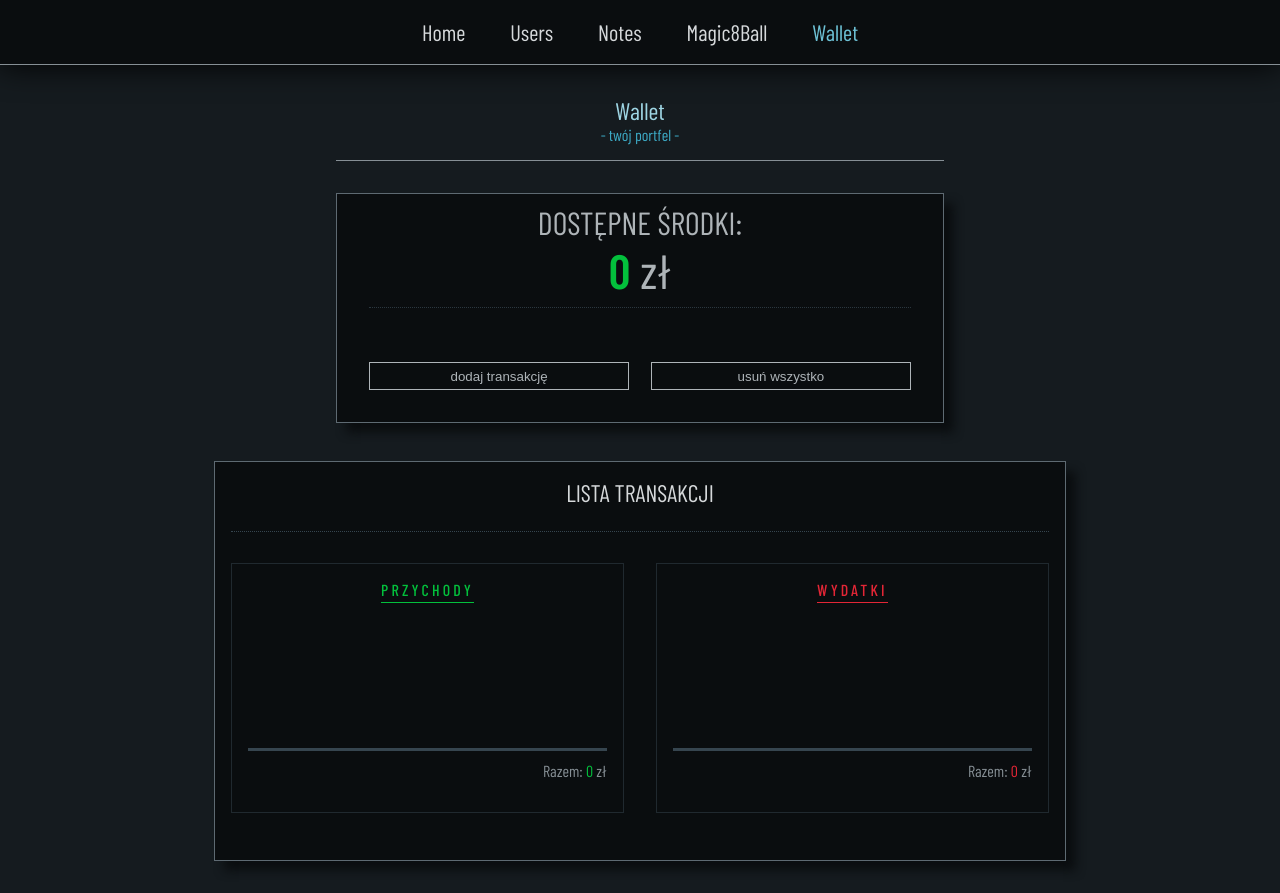
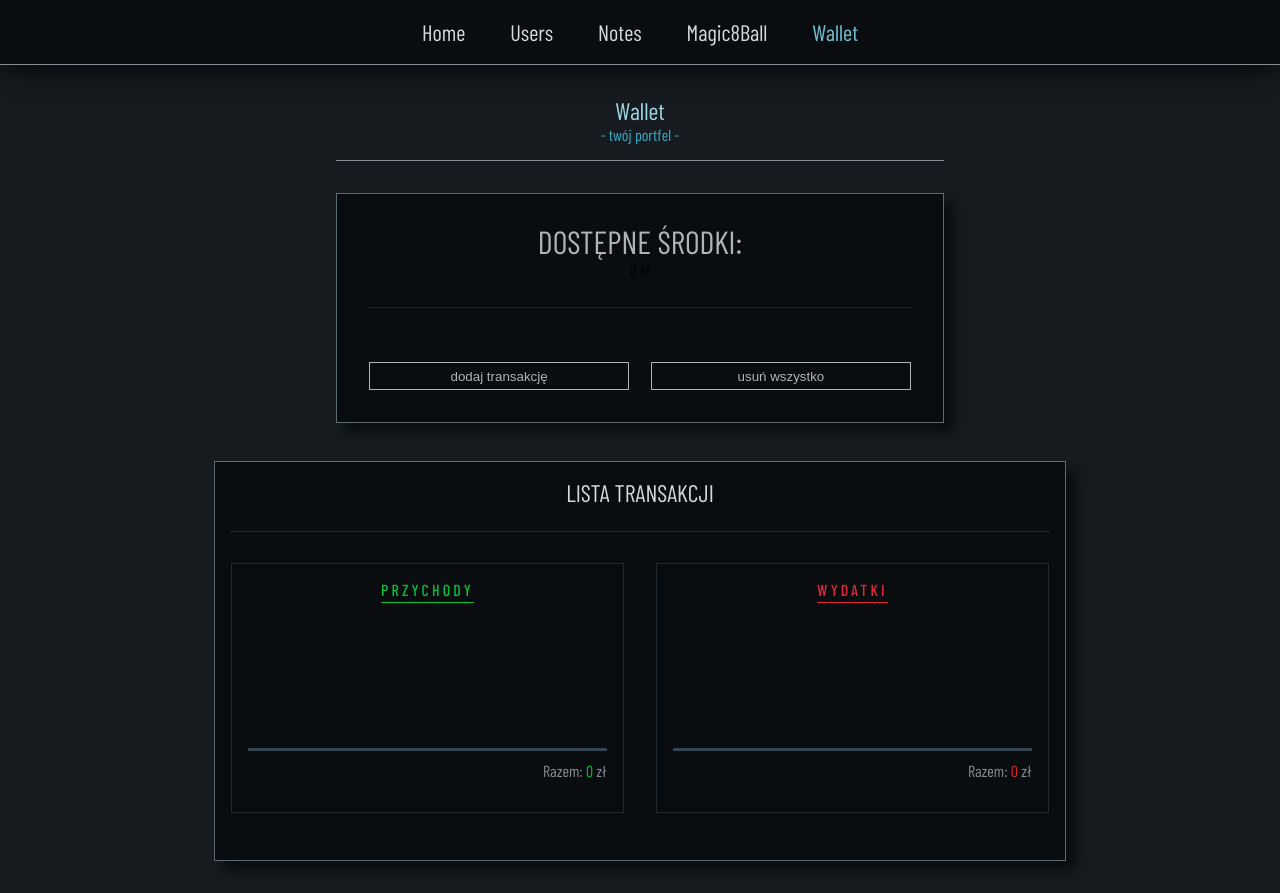
Before and after one commit to Scorpion19702022/SIMPLE_PROJECT_REACT_REDUX, a React (Vite) app: page /Wallet in a window 1280 px wide. Built offline with nearby package versions, Linux system fonts and the light colour scheme; a web font is replaced by a local one.

Commit message:
added total sum in component

```diff
--- a/src/Components/Wallet/WalletManager.tsx
+++ b/src/Components/Wallet/WalletManager.tsx
@@ -14,9 +14,9 @@ const WalletManager: React.FC<initialProps> = ({ activeModal, deleteAllDeal }) =
 		<section className={styles.wrapper}>
 			<div className={styles.header}>
 				<h2 className={styles.heading}>{`dostępne środki:`.toLocaleUpperCase()}</h2>
-				<span className={styles.count}>
+				<span className={totalSum > 0 ? styles.above_value : styles.below_value}>
 					{totalSum}
-					<span className={styles.span_count}> zł</span>
+					<span className={styles.span_value}> zł</span>
 				</span>
 			</div>
 			<div className={styles.box_btns}>
```
